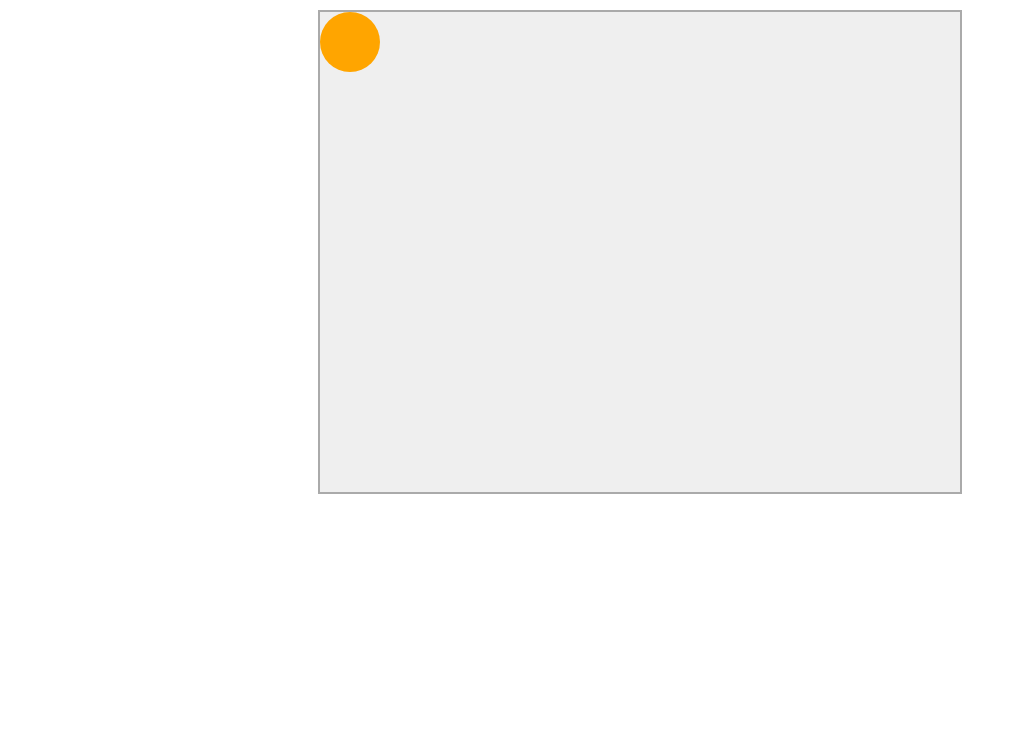
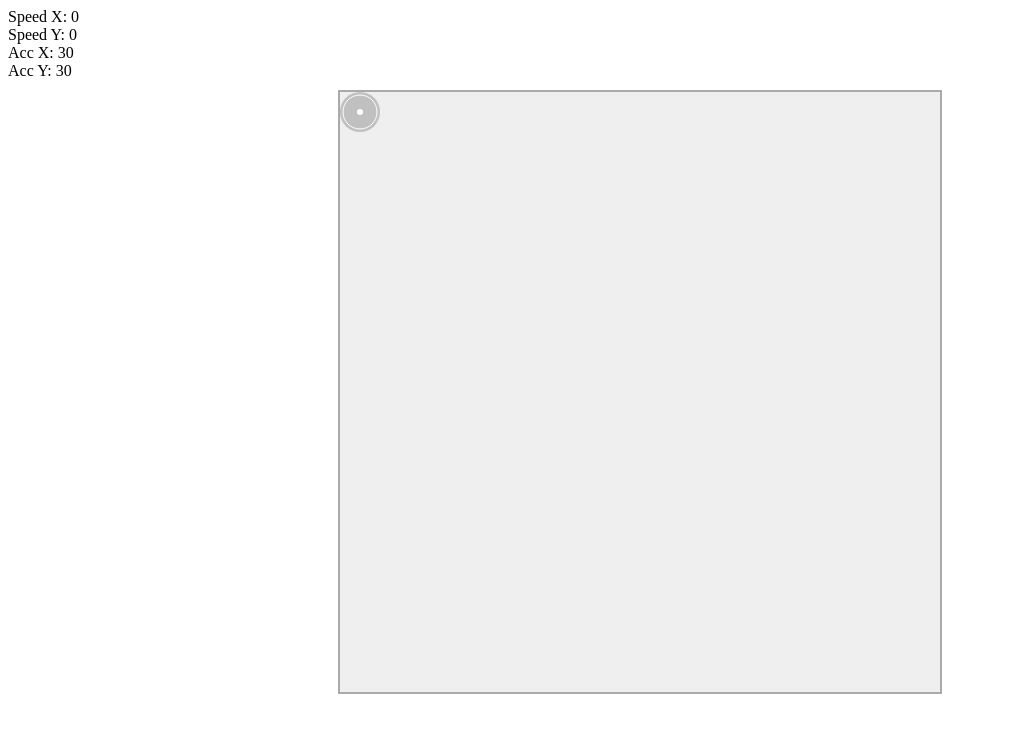
Before and after one commit to pirey/ball, a plain HTML site: page index.html in a window 1280 px wide. Shown: the whole page, without its empty margins (0-1017 px from the left). Drawn offline with Linux system fonts and the light colour scheme.

Commit message:
add something 😐

```diff
--- a/app.js
+++ /dev/null
@@ -1,122 +0,0 @@
-var body = document.body;
-var canvas = document.createElement('canvas');
-var c = canvas.getContext('2d');
-var radius = 30;
-var x = radius;
-var y = radius;
-var vx = 0;
-var vy = 0;
-var ax = 30;
-var ay = 30;
-var frictionX = 5;
-var frictionY = 5;
-var vxMax = 200;
-var vyMax = 200;
-var lastUpdate;
-var dt;
-var keyPressed = { up: false, down: false, right: false, left: false };
-
-body.appendChild(canvas);
-
-canvas.width = 640;
-canvas.height = 480;
-canvas.style.backgroundColor = '#efefef';
-canvas.style.border = '2px solid #aaa';
-canvas.style.display = 'block';
-canvas.style.margin = '10px auto';
-//canvas.style.borderRadius = '8px';
-
-function drawTheBall() {
-  c.clearRect(0, 0, canvas.width, canvas.height);
-  c.beginPath();
-  c.arc(x, y, radius, 0, Math.PI*2);
-  c.fillStyle = 'orange';
-  c.fill();
-  //c.lineWidth = 3;
-  //c.strokeStyle = '#aaa';
-  //c.stroke();
-}
-
-function update(dt) {
-  if (keyPressed.right) move('right');
-  if (keyPressed.left) move('left');
-  if (keyPressed.up) move('up');
-  if (keyPressed.down) move('down');
-
-  slowDown();
-
-  x += vx * dt;
-  y += vy * dt;
-
-  if (x > canvas.width + radius) x = -radius;
-  if (y > canvas.height + radius) y = -radius;
-  if (x < -radius) x = canvas.width + radius;
-  if (y < -radius) y = canvas.height + radius;
-
-  drawTheBall();
-}
-
-function main(elapsed) {
-  window.requestAnimationFrame(main);
-
-  if (!lastUpdate) lastUpdate = elapsed;
-
-  dt = (elapsed - lastUpdate) / 1000;
-
-  lastUpdate = elapsed;
-
-  update(dt);
-}
-
-/**
- * Slows down until stopped
- *
- */
-function slowDown() {
-  var directionH = vx > 0 ? 'right' : 'left';
-  var directionY = vy > 0 ? 'down' : 'up';
-
-  if (directionH === 'right' && Math.floor(vx) > 0) vx = vx - frictionX;
-  else if (directionH === 'left' && Math.ceil(vx) < 0) vx = vx + frictionX;
-  else vx = 0;
-
-  if (directionY === 'down' && Math.floor(vy) > 0) vy = vy - frictionY;
-  else if (directionY === 'up' && Math.ceil(vy) < 0) vy = vy + frictionY;
-  else vy = 0;
-
-}
-
-function move(direction) {
-  if (direction === 'right' && vx < vxMax) vx = vx + ax;
-  else if (direction === 'left' && vx > -vxMax) vx = vx - ax;
-  else if (direction === 'down' && vy < vyMax) vy = vy + ay;
-  else if (direction === 'up' && vy > -vyMax) vy = vy - ay;
-}
-
-function isMoving() {
-  for (var key in keyPressed) {
-    if (keyPressed.hasOwnProperty(key) && keyPressed[key]) return true;
-  }
-
-  return false;
-}
-
-document.addEventListener('keydown', function(e) {
-  if (e.keyCode == 39) keyPressed.right = true;
-  if (e.keyCode == 37) keyPressed.left = true;
-
-  if (e.keyCode == 38) keyPressed.up = true;
-  if (e.keyCode == 40) keyPressed.down = true;
-
-  if (e.keyCode == 13) canvas.webkitRequestFullscreen();
-});
-
-document.addEventListener('keyup', function(e) {
-  if (e.keyCode == 39) keyPressed.right = false;
-  if (e.keyCode == 37) keyPressed.left = false;
-
-  if (e.keyCode == 38) keyPressed.up = false;
-  if (e.keyCode == 40) keyPressed.down = false;
-});
-
-main(window.performance.now());
--- a/index.html
+++ b/index.html
@@ -5,7 +5,11 @@
   <title>Ball</title>
 </head>
 <body>
-  <!--<canvas id="container"></canvas>-->
-  <script src="app.js"></script>
+  <div>Speed X: <span id="debug-speed-x"></span></div>
+  <div>Speed Y: <span id="debug-speed-y"></span></div>
+  <div>Acc X: <span id="debug-acc-x"></span></div>
+  <div>Acc Y: <span id="debug-acc-y"></span></div>
+
+  <script src="main.js"></script>
 </body>
 </html>
--- /dev/null
+++ b/main.js
@@ -0,0 +1,255 @@
+var body = document.body;
+var canvas = document.createElement('canvas');
+var c = canvas.getContext('2d');
+var radius = 20;
+var x = radius;
+var y = radius;
+var vx = 0;
+var vy = 0;
+var initialAX = 30;
+var initialAY = 30;
+var turboAX = 300;
+var turboAY = 300;
+var ax = initialAX;
+var ay = initialAY;
+var frictionX = 30;
+var frictionY = 30;
+var initialVxMax = 500;
+var initialVyMax = 500;
+var vxMax = initialVxMax;
+var vyMax = initialVyMax;
+var vxMaxTurbo = 1000;
+var vyMaxTurbo = 1000;
+var lastUpdate;
+var dt;
+var cursorPressed = { up: false, down: false, right: false, left: false };
+var keyPressed = { space: false, b: false };
+var ballColor = 'silver';
+
+
+body.appendChild(canvas);
+
+canvas.width = 600;
+canvas.height = 600;
+canvas.style.backgroundColor = '#efefef';
+canvas.style.border = '2px solid #aaa';
+canvas.style.display = 'block';
+canvas.style.margin = '10px auto';
+
+function drawTheBall() {
+  c.beginPath();
+  c.arc(x, y, radius, 0, Math.PI*2);
+  c.fillStyle = ballColor;
+  c.fill();
+
+  drawBallDecoration();
+}
+
+function drawCircle() {
+  c.beginPath();
+  c.arc(canvas.width/2, canvas.height/2, 125, 0, Math.PI*2);
+  c.strokeStyle = 'black';
+  c.stroke();
+  c.closePath();
+}
+
+function drawLines() {
+  c.beginPath();
+
+  c.moveTo(0, 0);
+  c.lineTo(canvas.width, canvas.height);
+  c.stroke();
+
+  c.moveTo(0, canvas.height);
+  c.lineTo(canvas.width, 0);
+  c.stroke();
+
+  c.closePath();
+}
+
+function drawBallDecoration() {
+  c.beginPath();
+  c.arc(x, y, 3, 0, Math.PI*2);
+  c.fillStyle = 'white';
+  c.fill();
+
+  c.beginPath();
+  c.arc(x, y, radius * 0.85, 0, Math.PI*2);
+  c.strokeStyle = 'white';
+  c.stroke();
+  c.closePath();
+}
+
+function update(dt) {
+  if (cursorPressed.right) move('right');
+  if (cursorPressed.left) move('left');
+  if (cursorPressed.up) move('up');
+  if (cursorPressed.down) move('down');
+
+  if (isMoving() && keyPressed.space) accelerate();
+
+  slowDown();
+
+  var xx = x;
+  var yy = y;
+  var hitWall = false;
+
+  x += vx * dt;
+  y += vy * dt;
+
+  if (x > canvas.width - radius) {
+    x = canvas.width - radius;
+    vx = -vx;
+    hitWall = true;
+  }
+  if (x < radius) {
+    x = radius;
+    vx = -vx;
+    hitWall = true;
+  }
+
+  if (y > canvas.height - radius) {
+    y = canvas.height - radius;
+    vy = -vy;
+    hitWall = true;
+  }
+  if (y < radius) {
+    y = radius;
+    vy = -vy;
+    hitWall = true;
+  }
+
+  slowDown(hitWall ? 20 : null);
+
+  //if (x > canvas.width + radius) x = -radius;
+  //if (y > canvas.height + radius) y = -radius;
+  //if (x < -radius) x = canvas.width + radius;
+  //if (y < -radius) y = canvas.height + radius;
+
+  c.clearRect(0, 0, canvas.width, canvas.height);
+  //drawCircle();
+  //drawLines();
+  drawTheBall();
+  debug(dt);
+}
+
+function main(elapsed) {
+  window.requestAnimationFrame(main);
+
+  if (!lastUpdate) lastUpdate = elapsed;
+
+  dt = (elapsed - lastUpdate) / 1000;
+
+  lastUpdate = elapsed;
+
+  update(dt);
+}
+
+/**
+ * Slows down until stopped
+ *
+ */
+function slowDown(customFriction) {
+  customFriction = customFriction || 2;
+
+  var directionX = vx > 0 ? 'right' : 'left';
+  var directionY = vy > 0 ? 'down' : 'up';
+  var fx = frictionX;
+  var fy = frictionY;
+
+  // handle brake
+  if (keyPressed.b) {
+    fx = 40;
+    fy = 40;
+  }
+
+  if (customFriction) {
+    fx = customFriction;
+    fy = customFriction;
+  }
+
+  if (directionX === 'right' && Math.floor(vx) > 0) vx = vx - fx;
+  else if (directionX === 'left' && Math.ceil(vx) < 0) vx = vx + fx;
+  else vx = 0;
+
+  if (directionY === 'down' && Math.floor(vy) > 0) vy = vy - fy;
+  else if (directionY === 'up' && Math.ceil(vy) < 0) vy = vy + fy;
+  else vy = 0;
+
+}
+
+function move(direction) {
+  if (direction === 'right' && vx < vxMax) vx = vx + ax;
+  else if (direction === 'left' && vx > -vxMax) vx = vx - ax;
+  else if (direction === 'down' && vy < vyMax) vy = vy + ay;
+  else if (direction === 'up' && vy > -vyMax) vy = vy - ay;
+
+  if (Math.round(vx) === 0) ax = initialAX;
+  if (Math.round(vy) === 0) ay = initialAY;
+}
+
+function isMoving() {
+  for (var key in cursorPressed) {
+    if (cursorPressed.hasOwnProperty(key) && cursorPressed[key]) return true;
+  }
+
+  return false;
+}
+
+function accelerate() {
+  ax = turboAX;
+  ay = turboAY;
+  vxMax = vxMaxTurbo;
+  vyMax = vyMaxTurbo;
+  ballColor = 'red';
+
+  decelerate();
+}
+
+function decelerate() {
+
+  window.setTimeout(function() {
+    ax = initialAX;
+    ay = initialAY;
+    vxMax = initialVxMax;
+    vyMax = initialVyMax;
+    ballColor = 'silver';
+  }, 1000);
+}
+
+var debugVX = document.getElementById('debug-speed-x');
+var debugVY = document.getElementById('debug-speed-y');
+var debugAX = document.getElementById('debug-acc-x');
+var debugAY = document.getElementById('debug-acc-y');
+function debug() {
+  debugVX.textContent = vx;
+  debugVY.textContent = vy;
+  debugAX.textContent = ay;
+  debugAY.textContent = ax;
+}
+
+document.addEventListener('keydown', function(e) {
+  if (e.keyCode == 39) cursorPressed.right = true;
+  if (e.keyCode == 37) cursorPressed.left = true;
+
+  if (e.keyCode == 38) cursorPressed.up = true;
+  if (e.keyCode == 40) cursorPressed.down = true;
+
+  if (e.keyCode == 32) keyPressed.space = true;
+  if (e.keyCode == 66) keyPressed.b = true;
+
+  if (e.keyCode == 13) canvas.webkitRequestFullscreen();
+});
+
+document.addEventListener('keyup', function(e) {
+  if (e.keyCode == 39) cursorPressed.right = false;
+  if (e.keyCode == 37) cursorPressed.left = false;
+
+  if (e.keyCode == 38) cursorPressed.up = false;
+  if (e.keyCode == 40) cursorPressed.down = false;
+
+  if (e.keyCode == 32) keyPressed.space = false;
+  if (e.keyCode == 66) keyPressed.b = false;
+});
+
+main(window.performance.now(), true);
```
